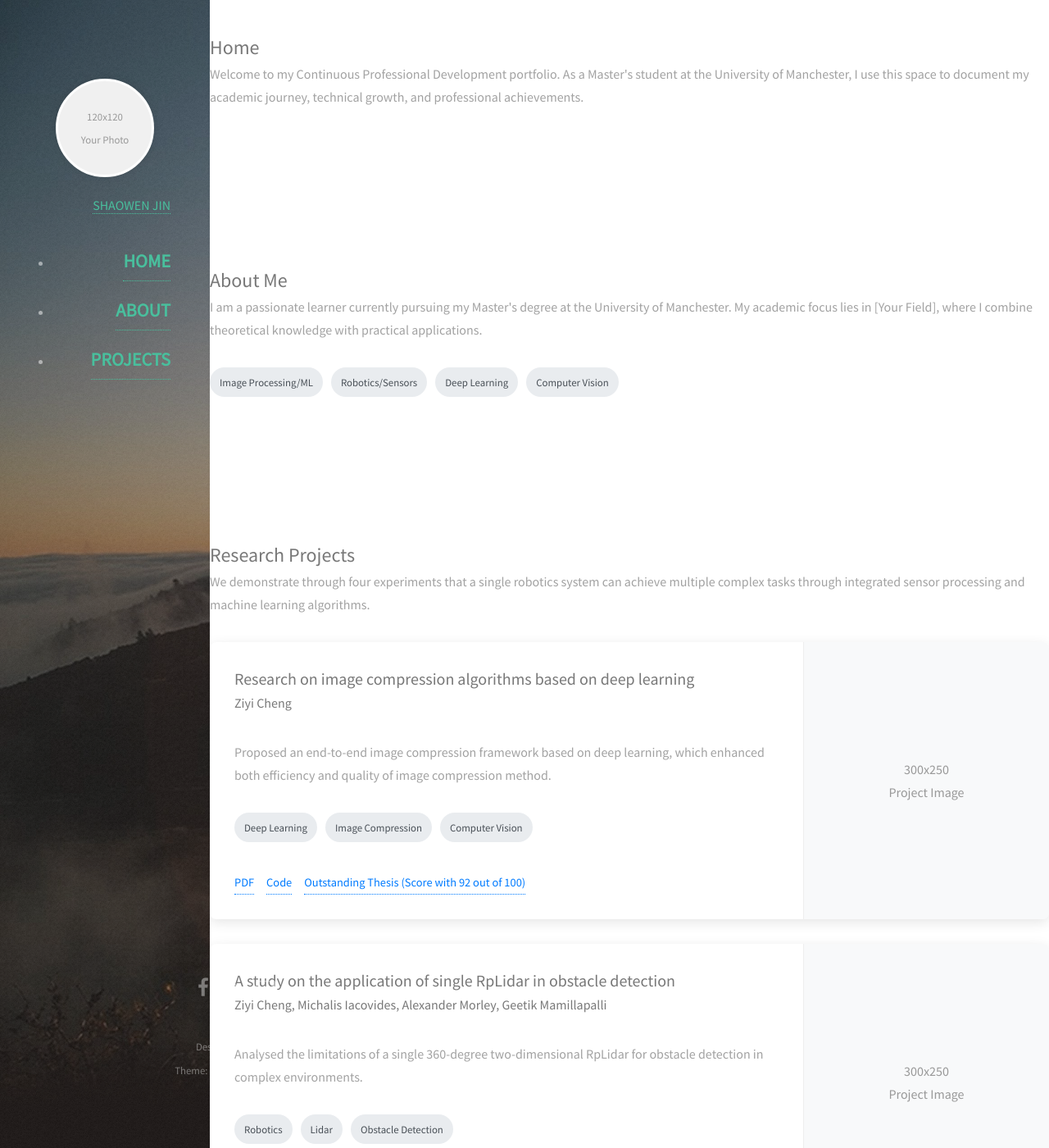
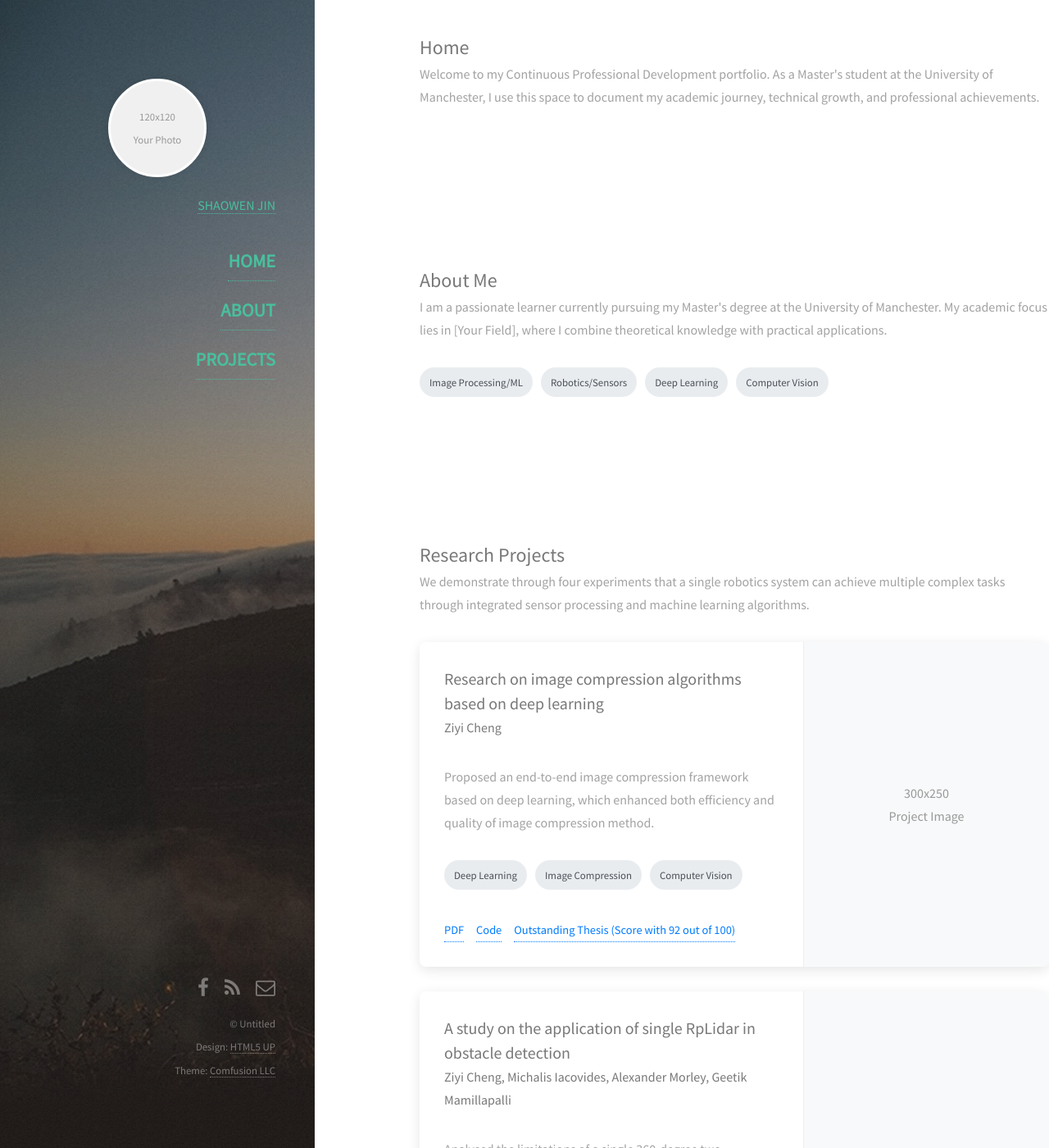
Before and after one commit to SHAOWENJIN/shaowenjin.github.io, a Jekyll site: the page built from index.html, in a window 1280 px wide and 1400 px high. Shown: the whole window at 82% size. Built offline with Jekyll 4.4.1, drawn with Linux system fonts in a browser that asks for light colours; nearby versions of some CDN libraries.

Commit message:
Update index.html

```diff
--- a/index.html
+++ b/index.html
@@ -6,11 +6,11 @@ title: Home
 <style>
 /* 修复布局覆盖问题 */
 #header {
-    width: 20%;
+    width: 30%;
 }
 #wrapper {
-    width: 80%;
-    margin-left: 20%;
+    width: 60%;
+    margin-left: 40%;
 }
 /* 头像样式 */
 .avatar {
@@ -33,6 +33,7 @@ title: Home
 /* 导航菜单样式 */
 #header nav ul {
     margin-top: 40px;
+    list-style-type: none;    /* 删除圆点 */
 }
 #header nav ul li {
     margin: 30px 0;
```
